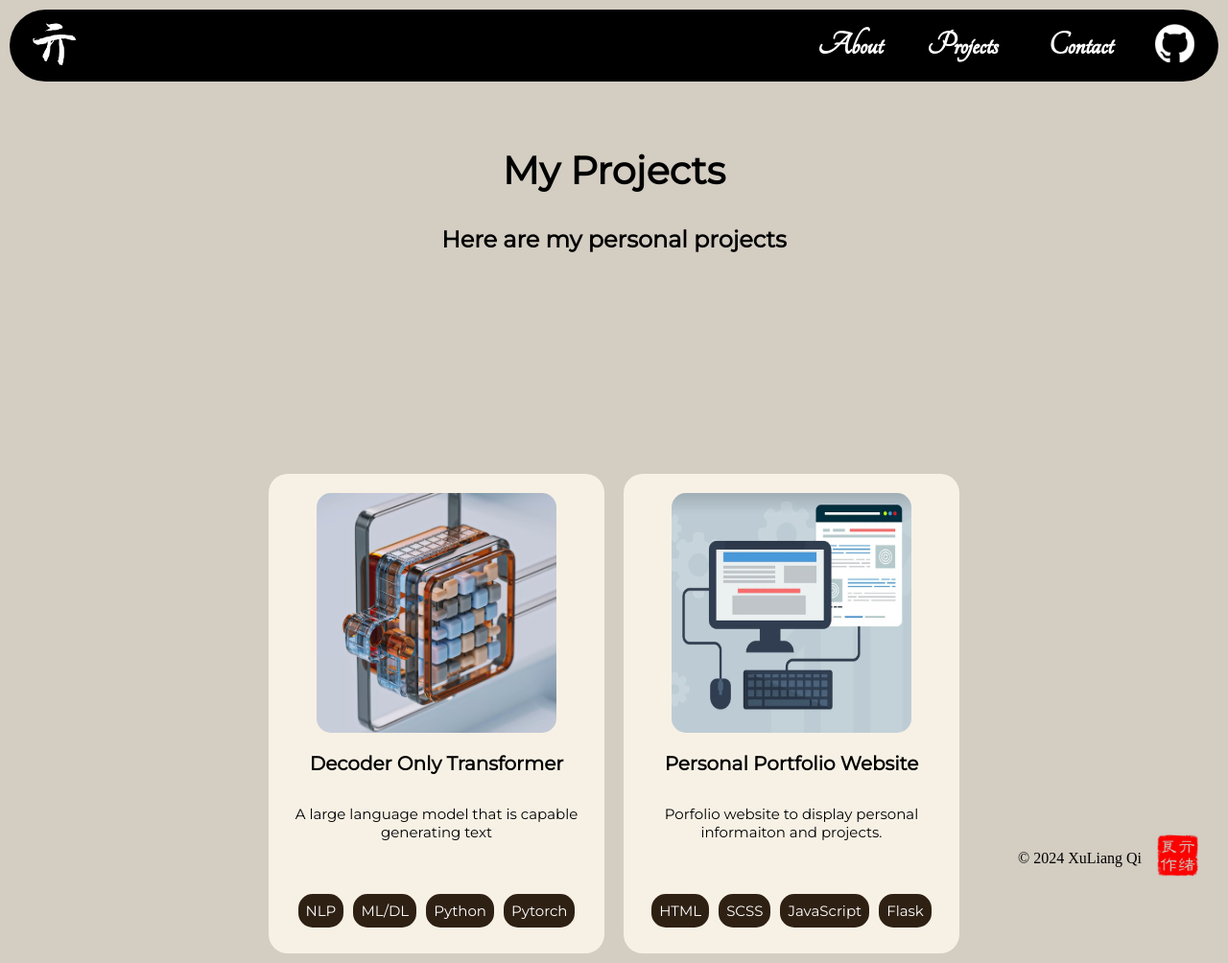
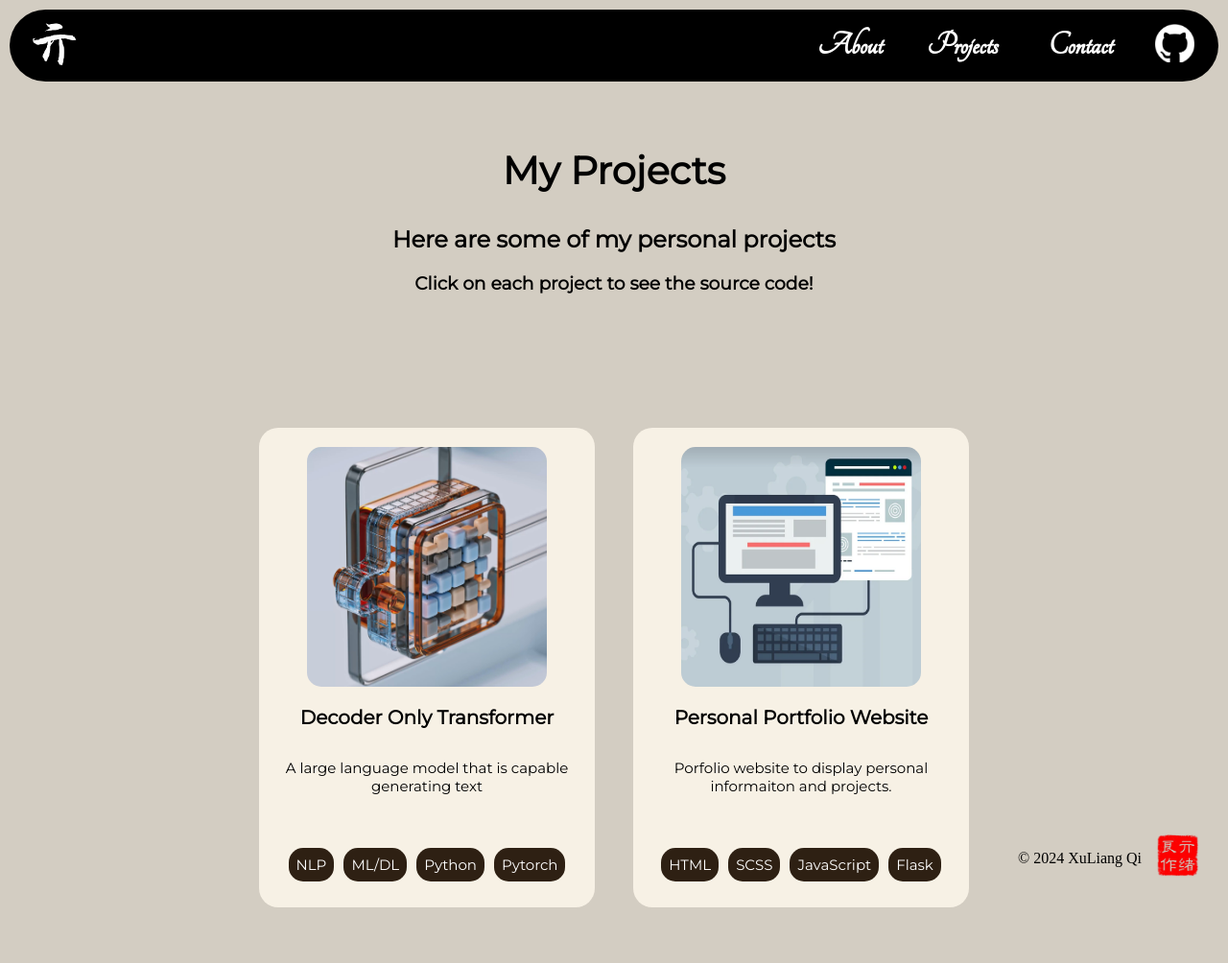
Before and after one commit to XuLiangQi/me-page, a Flask app: page /projects in a window 1280 px wide. Shown: the whole page at 96% size. After the commit the page ends 946 px from the top, so only its background shows below. Run offline with Flask 3, Linux system fonts and the light colour scheme.

Commit message:
minor adjustment to the project cards

```diff
--- a/static/css/main.css
+++ b/static/css/main.css
@@ -173,7 +173,7 @@
 .project-container {
   display: flex;
   flex-wrap: wrap;
-  margin-top: 100px;
+  margin-top: 50px;
   justify-content: center;
   opacity: 0;
   font-family: "Montserrat";
@@ -185,7 +185,7 @@
   border-radius: 20px;
   height: 500px;
   width: 350px;
-  margin: 10px;
+  margin: 20px;
   text-align: center;
   transition: transform 0.5s ease;
 }
--- a/static/scss/_projects.scss
+++ b/static/scss/_projects.scss
@@ -19,7 +19,7 @@
 .project-container{
     display:flex;
     flex-wrap: wrap;
-    margin-top:100px;
+    margin-top:50px;
     justify-content: center;
     opacity: 0;
     font-family: 'Montserrat';
@@ -31,7 +31,7 @@
     border-radius: 20px;;
     height:500px;
     width: 350px;
-    margin:10px;
+    margin:20px;
     text-align: center;
     transition: transform 0.5s ease;
     &:hover{
--- a/templates/projects.html
+++ b/templates/projects.html
@@ -7,7 +7,8 @@
 <section class="project-info-container">
     <div class="project-main-text-container">
         <h1 class="project-main-title">My Projects</h1>
-        <h2>Here are my personal projects</h2>
+        <h2>Here are some of my personal projects</h2>
+        <h3>Click on each project to see the source code!</h3>
     </div>
 
 </section>
```
Also changed, not shown: 1 other file.
